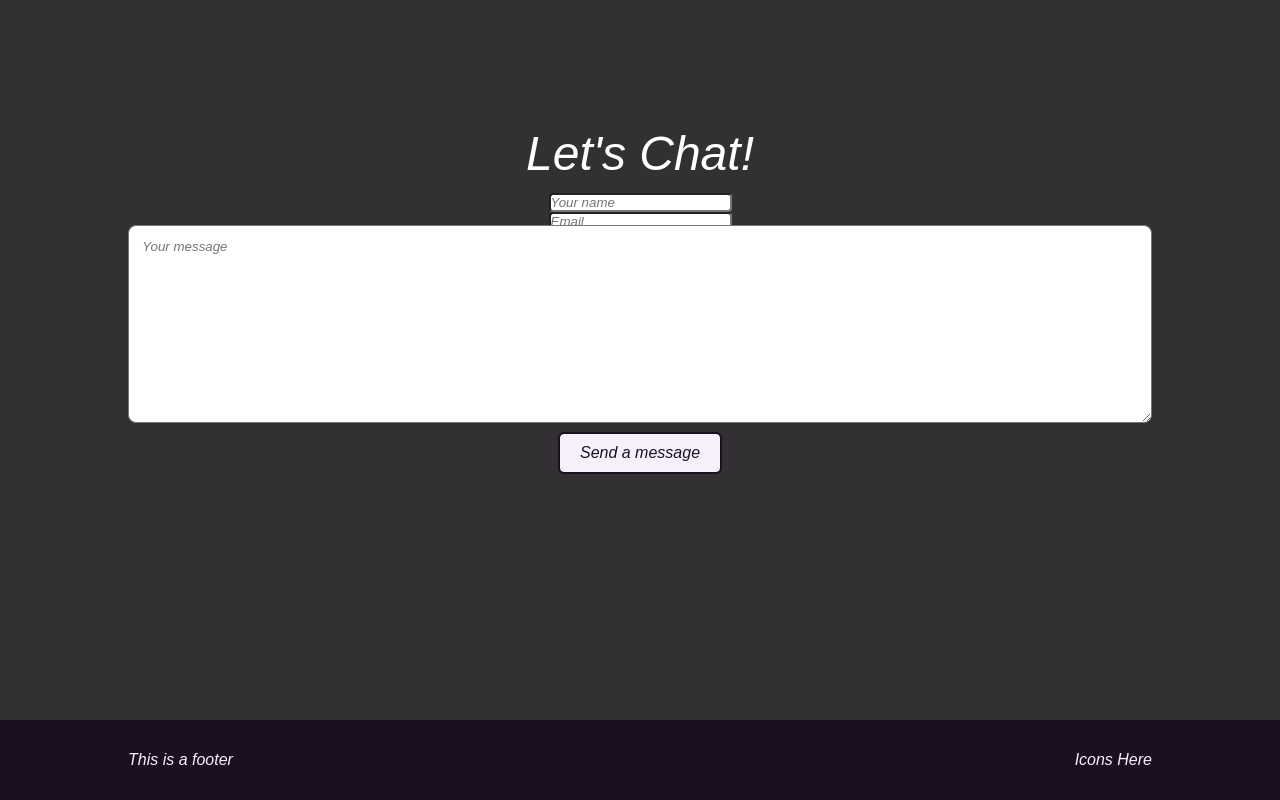
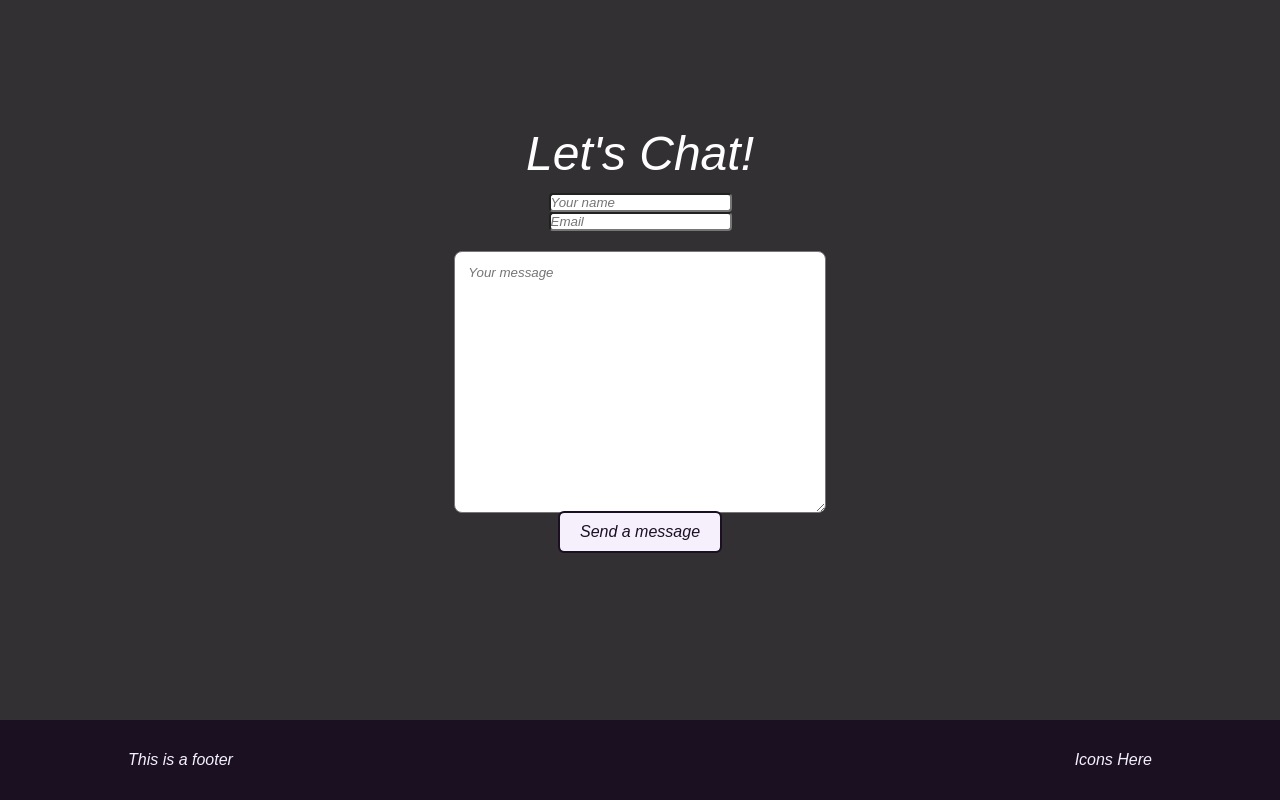
Before and after one commit to FortunateSmith/portfolio-styled-components, a React (Create React App) app: page / in a window 1280 px wide. Shown: the part 4160-4960 px from the top of the page. Built offline with nearby package versions, Linux system fonts and the light colour scheme.

Commit message:
add Fade from react-reveal library, style text area'

```diff
--- a/src/components/ContactForm/ContactForm.js
+++ b/src/components/ContactForm/ContactForm.js
@@ -1,4 +1,5 @@
 import React, { useState } from "react";
+import { Fade } from "react-reveal";
 
 import {
   Form,
@@ -40,7 +41,8 @@ const ContactForm = () => {
         method="POST"
         target="_blank"
         id="contact"
-      >
+        >
+        <Fade>
         <InputFields>
           <ContactHeader>Let's Chat!</ContactHeader>
 
@@ -66,6 +68,7 @@ const ContactForm = () => {
         </TextSubmit>
           {submitted ? <PopUp className="text-2xl">Thank you!</PopUp> : <PopUp />}
           {submitted ? <PopUp className="text-2xl">I will be in touch soon.</PopUp> : <PopUp />}
+      </Fade>
       </Form>
     </FormSection>
   );
--- a/src/components/ContactForm/ContactFormElements.js
+++ b/src/components/ContactForm/ContactFormElements.js
@@ -36,7 +36,8 @@ export const TextSubmit = styled.div`
 export const TextArea = styled.textarea`
   padding: 1em;
   width: 100%;
-  height: 80%;
+  height: 296px;
+  max-width: 372px;
   border-radius: 8px;
 `;
 
```
